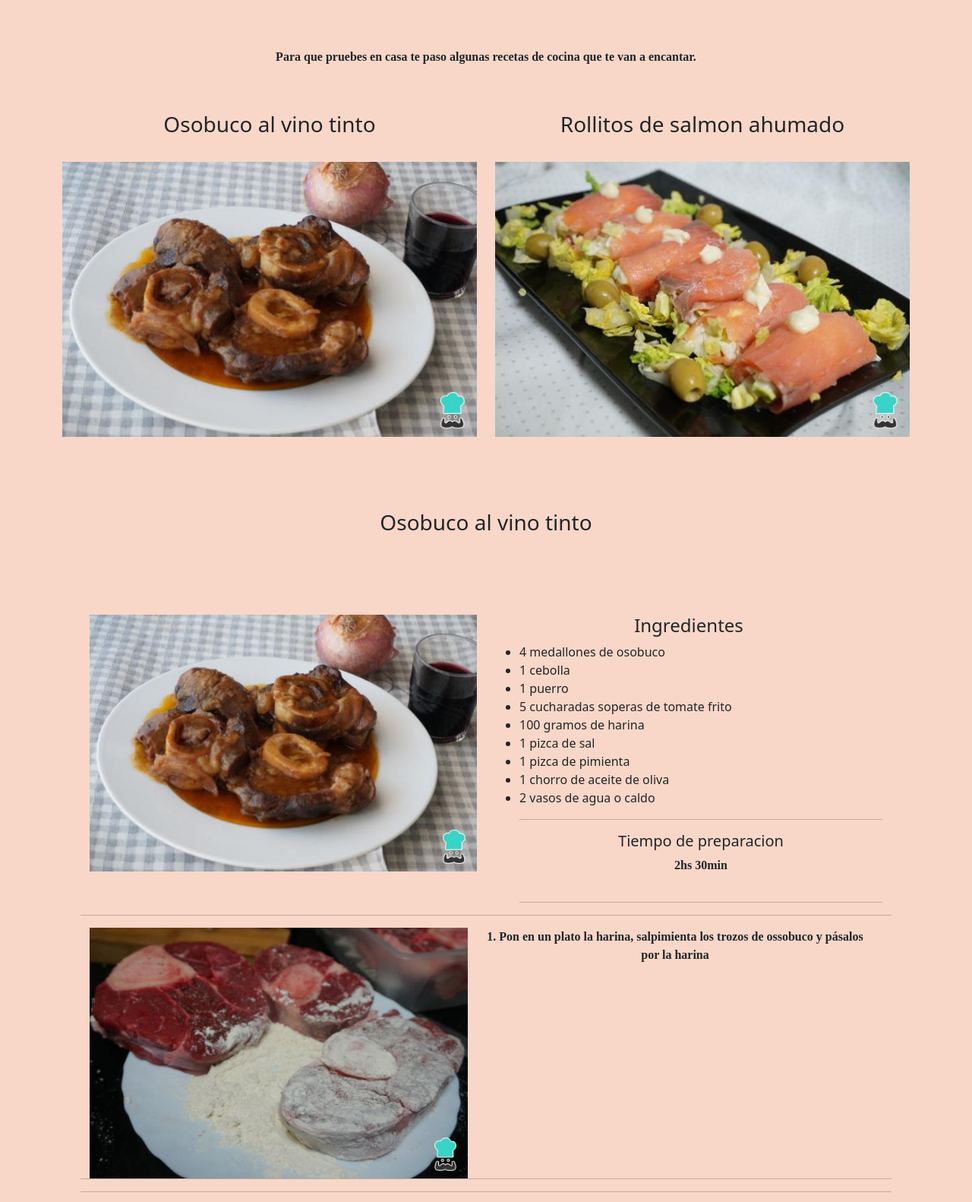
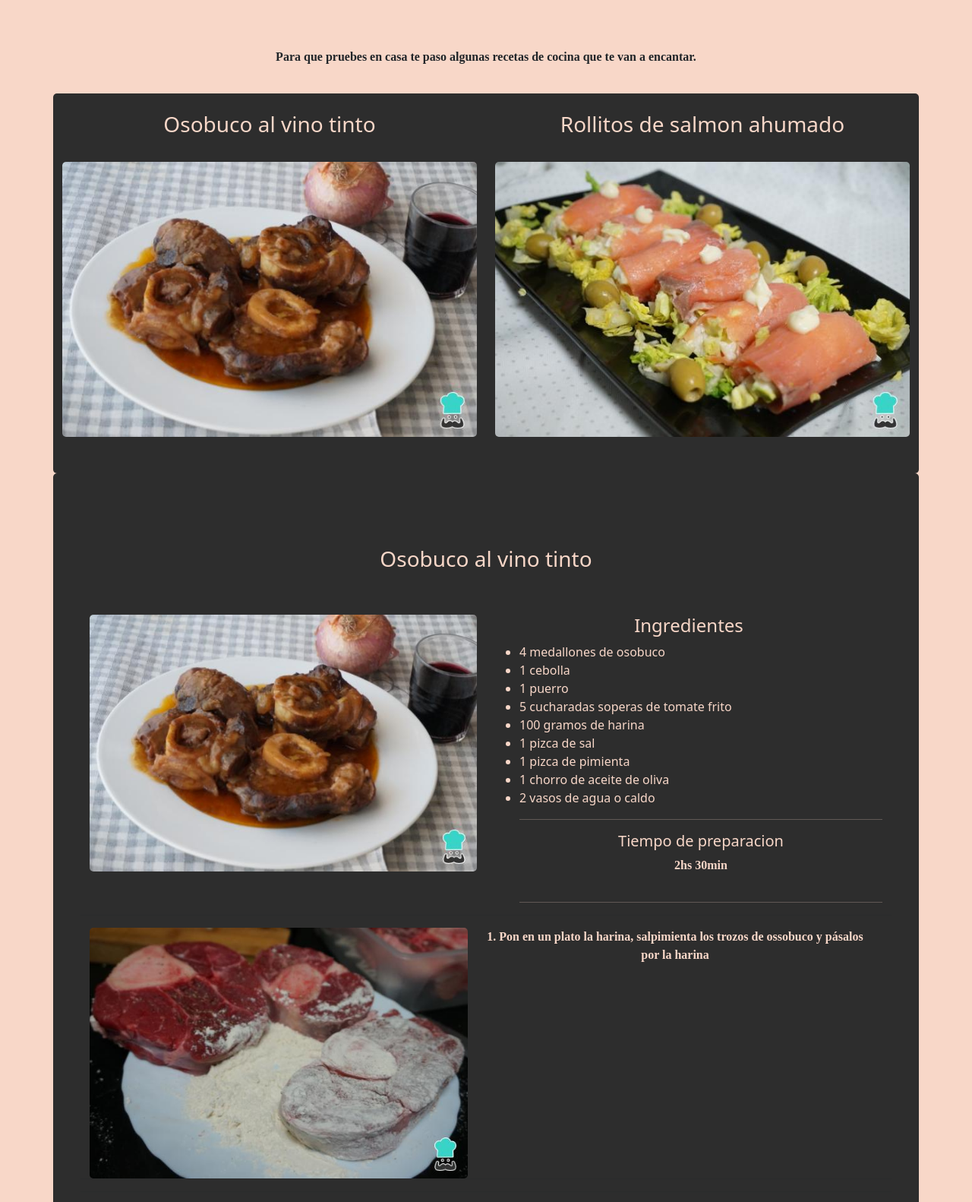
Before and after one commit to UrbanoMatias/Proyecto-Final, a website: page cocina.html in a window 1280 px wide. Shown: the part 320-1902 px from the top of the page at 76% size. Drawn offline with nearby package versions, Linux system fonts and the light colour scheme; a web font is replaced by a local one.

Commit message:
agregue el fondo y el color para las recetas

```diff
--- a/cocina.html
+++ b/cocina.html
@@ -73,8 +73,8 @@
             </div>
         </div>
     </section>
-    <section>
-        <div class="container pb-5">
+    <section class="">
+        <div class="container pb-5 recetasM">
             <div class="row">
                 <div class="col-lg-6 col-sm-12 text-center">
                     <h3 class="p-4">Osobuco al vino tinto</h3>
@@ -88,8 +88,8 @@
         </div>
     </section>
     <section>
-        <h3 class="text-center p-5">Osobuco al vino tinto</h3>
-        <div class="container p-5">
+        <div class="container p-5 recetasM">
+            <h3 class="text-center p-5">Osobuco al vino tinto</h3>
             <div class="row">
                 <div class="col-lg-6 col-sm-12"><img class="w-100" src="images/osobuco_al_vino_tinto_74806_600.jpg" alt=""></div>
                 <div class="col-lg-6 col-sm-12">
--- /dev/null
+++ b/scss/components/_recetas.scss
@@ -0,0 +1,15 @@
+.recetasM {
+    background-color: #2d2d2d;
+    border-radius: 5px;
+    h3 {
+        color: #f8d7c8;
+    }
+   div {
+       h2, h4, h5, ul, p {
+           color: #f8d7c8;
+       }
+       img {
+           border-radius: 5px;
+       }
+   }
+}
--- a/scss/style.scss
+++ b/scss/style.scss
@@ -12,6 +12,7 @@
 @import "components/carouselDT";
 @import "components/seccion";
 @import "components/formulario";
+@import "components/recetas";
 @import "components/footer";
 @import "base/condicion";
 @import "base/maps";
```
Also changed, not shown: panaderia.html (+3 -3 lines), pasteleria.html (+3 -3 lines), css/style.css, 1 other file.
